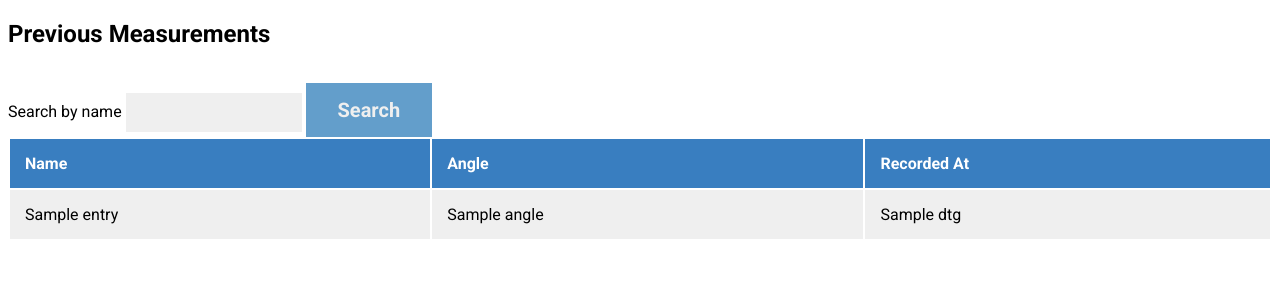
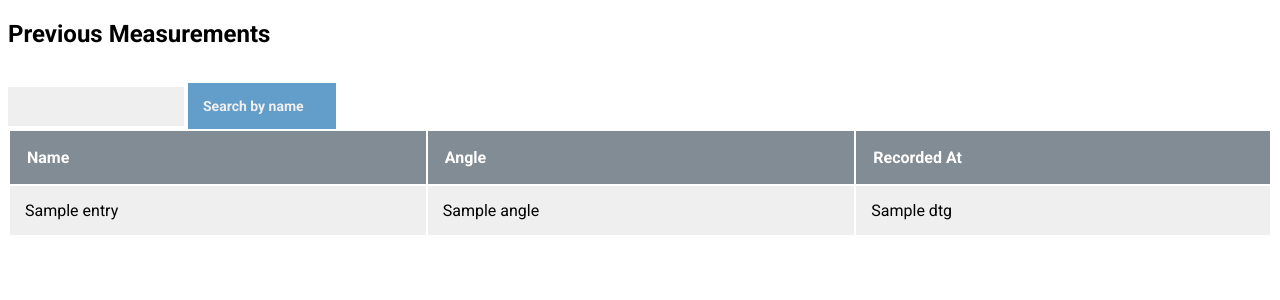
Before and after one commit to ece4180/ece4180.github.io, a Django app: template templates/history.html in a window 1280 px wide. Shown: the part 78-378 px from the top of the page. Run offline with Django 3.2, Linux system fonts and the light colour scheme; the template is opened without the code that fills it: most values are stand-ins (such as "Sample title", 1, 10 or a date in 2020).

Commit message:
history page edits

```diff
--- a/public/css/history.css
+++ b/public/css/history.css
@@ -2,7 +2,7 @@ table {
   width: 100%;
 }
 
-table, th, td {
+table, td {
   border: none;
 }
 
@@ -17,8 +17,18 @@ th, td {
 }
 
 th {
-  background-color: #397EC0;
+  background-color: #828C94;
   color: #fff;
   font-weight: bold;
   margin: 0px;
+  border: 2px solid #828C94;
 }
+
+.search-button {
+  font-size: 14px;
+  padding-left: 15px;
+}
+
+form {
+  padding-bottom: 20px;
+}
--- a/recorddb.py
+++ b/recorddb.py
@@ -79,7 +79,7 @@ class HistoryPage(object):
         try:
             conn = mariadb.connect(user='root', password='4180', database='goniometer')
             cursor = conn.cursor()
-            if patient_name != None:
+            if patient_name == None:
                 cursor.execute('''SELECT * FROM readings ORDER BY dtg DESC LIMIT 20''')
             else:
                 cursor.execute('''SELECT * FROM readings WHERE name=%s ORDER BY dtg DESC''', patient_name);
--- a/templates/history.html
+++ b/templates/history.html
@@ -16,9 +16,8 @@
     <h2>Previous Measurements</h2>
     <span class="search-bar">
       <form method="get" action="index">
-        <label for="patient_name" id="patient_name">Search by name</label>
         <input type="text" id="patient_name" name="patient_name" />
-        <button type="submit">Search</button>
+        <button class="search-button" type="submit">Search by name</button>
     </span>
     <table>
       <tr>
```
